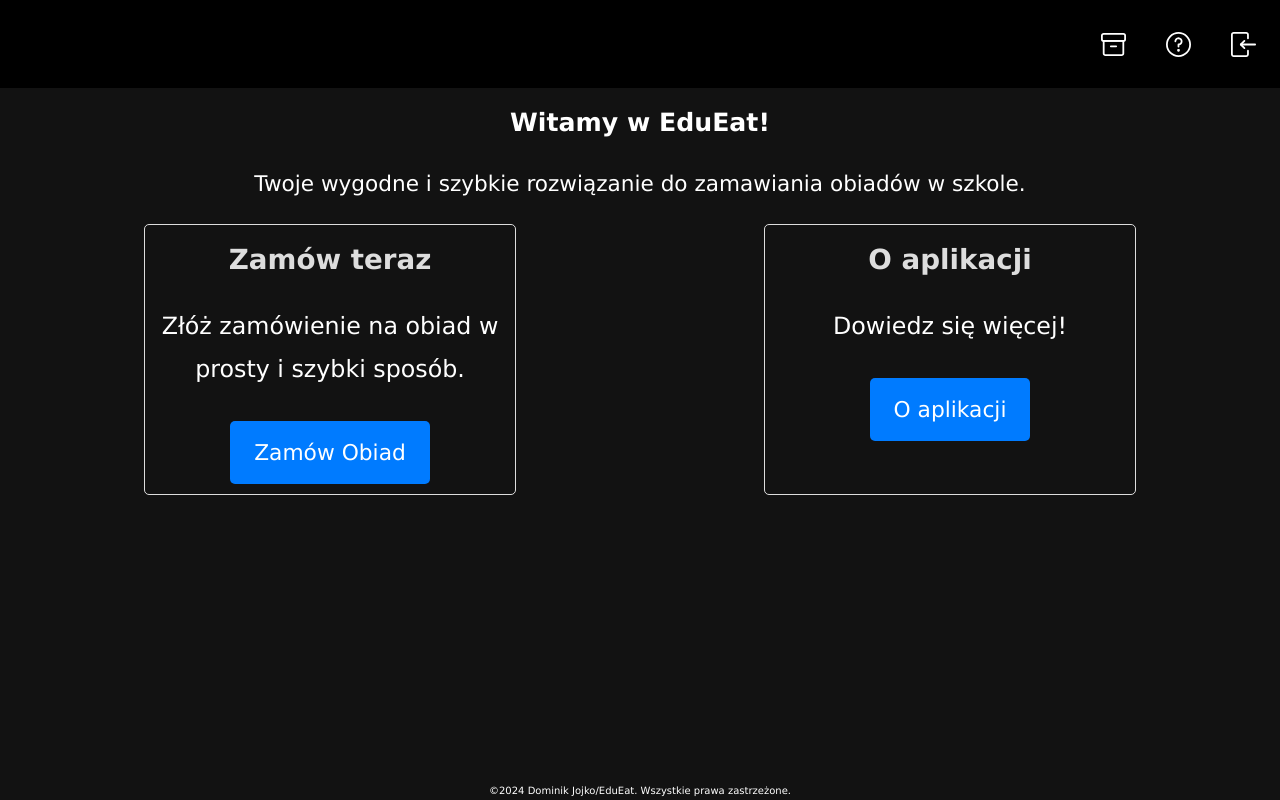
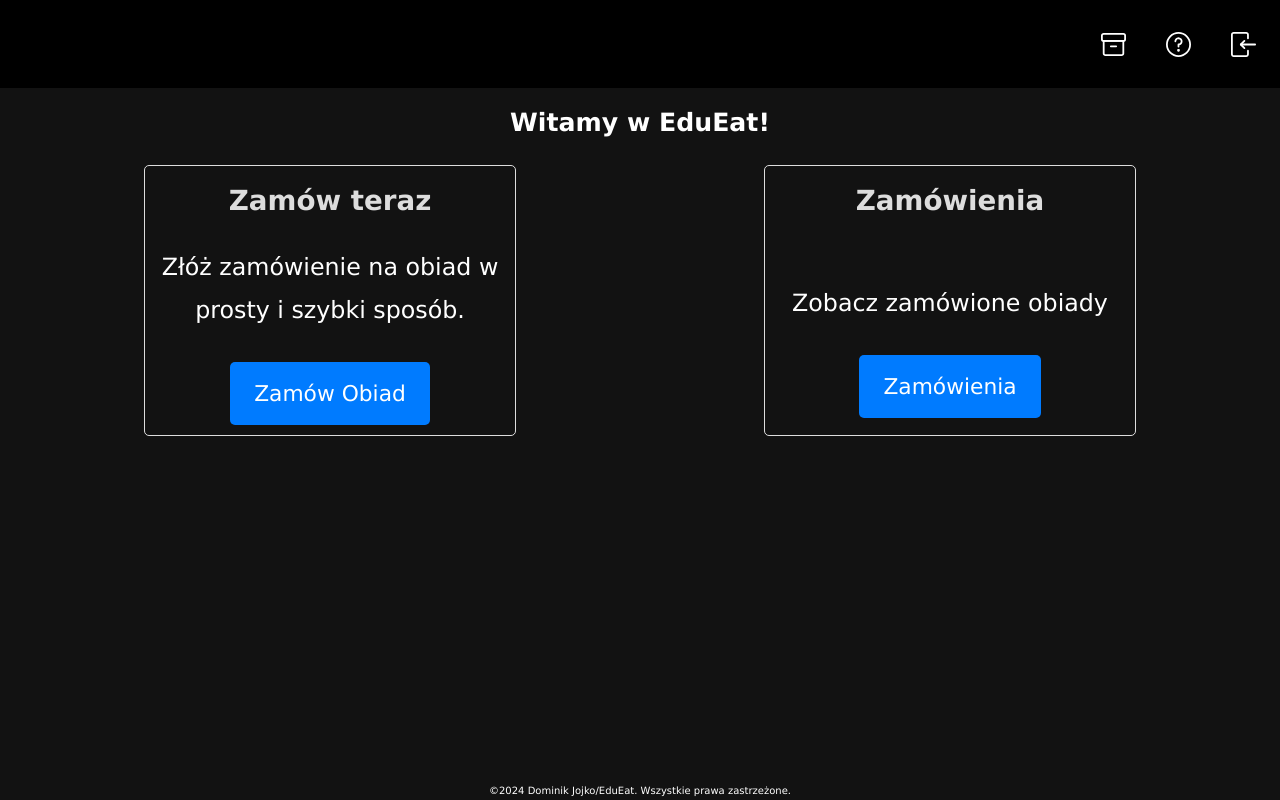
Before and after one commit to DominikJojko/EduEat, a React (Create React App) app in the folder zamawianie-obiadow/: page / in a window 1280 px wide. Built offline with nearby package versions, Linux system fonts and the light colour scheme; grey boxes are pictures that could not be loaded.

Commit message:
menu i linki mało ważne

```diff
--- a/zamawianie-obiadow/src/components/Home/Home.js
+++ b/zamawianie-obiadow/src/components/Home/Home.js
@@ -6,7 +6,6 @@ function Home() {
   return (
     <div className="home-container">
       <h1>Witamy w EduEat!</h1>
-      <p>Twoje wygodne i szybkie rozwiązanie do zamawiania obiadów w szkole.</p>
 
       <div className="home-features">
         <section className="feature">
@@ -16,9 +15,11 @@ function Home() {
         </section>
 
         <section className="feature">
-          <h2>O aplikacji</h2>
-          <p>Dowiedz się więcej!</p>
-          <Link to="/about" className="button">O aplikacji</Link>
+          <h2>Zamówienia</h2>
+          <br/>
+          <p>Zobacz zamówione obiady</p>
+
+          <Link to="/user-profile" className="button">Zamówienia</Link>
         </section>
 
       </div>
--- a/zamawianie-obiadow/src/components/UserProfile/UserProfile.js
+++ b/zamawianie-obiadow/src/components/UserProfile/UserProfile.js
@@ -89,6 +89,7 @@ function UserProfile() {
 
   return (
     <div className="user-profile-container">
+      <br/>
       <h1>Mój Profil</h1>
       {balance !== null && <p>Saldo: {balance} zł</p>}
       <select value={filter} onChange={(e) => setFilter(e.target.value)}>
```
